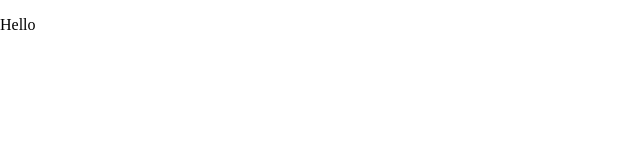
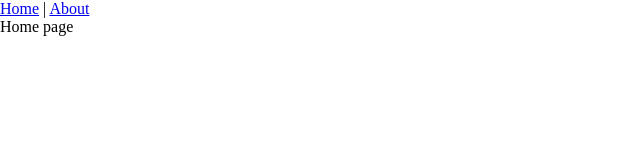
Before and after one commit to MSib/test-task--gbook, a Vue app: page / in a window 1280 px wide. Shown: the top 160 px of the page, without its empty margins (0-640 px from the left). Built offline with nearby package versions, Linux system fonts and the light colour scheme.

Commit message:
add router

```diff
--- a/package.json
+++ b/package.json
@@ -16,7 +16,8 @@
     "printWidth": 120
   },
   "dependencies": {
-    "vue": "^3.5.13"
+    "vue": "^3.5.13",
+    "vue-router": "^4.5.0"
   },
   "devDependencies": {
     "@vitejs/plugin-vue": "^5.2.1",
--- a/src/App.vue
+++ b/src/App.vue
@@ -1,7 +1,14 @@
-<script setup></script>
+<script setup>
+import HeaderMenu from '@/components/HeaderMenu.vue'
+</script>
 
 <template>
-  <p>Hello</p>
+  <header>
+    <HeaderMenu />
+  </header>
+  <main>
+    <RouterView />
+  </main>
 </template>
 
 <style scoped></style>
--- /dev/null
+++ b/src/components/HeaderMenu.vue
@@ -0,0 +1,10 @@
+<script setup></script>
+
+<template>
+  <nav>
+    <RouterLink to="/">Home</RouterLink> |
+    <RouterLink to="/about">About</RouterLink>
+  </nav>
+</template>
+
+<style scoped></style>
--- a/src/main.js
+++ b/src/main.js
@@ -1,5 +1,6 @@
 import { createApp } from 'vue'
 import './style.css'
 import App from './App.vue'
+import router from './router'
 
-createApp(App).mount('#app')
+createApp(App).use(router).mount('#app')
--- /dev/null
+++ b/src/views/AboutView.vue
@@ -0,0 +1,7 @@
+<script setup></script>
+
+<template>
+  <div>About page</div>
+</template>
+
+<style scoped></style>
--- /dev/null
+++ b/src/views/HomeView.vue
@@ -0,0 +1,7 @@
+<script setup></script>
+
+<template>
+  <div>Home page</div>
+</template>
+
+<style scoped></style>
```
Also changed, not shown: src/router.js (added, +16 -0 lines), 1 other file (tests, documents, lock files or other folders).
